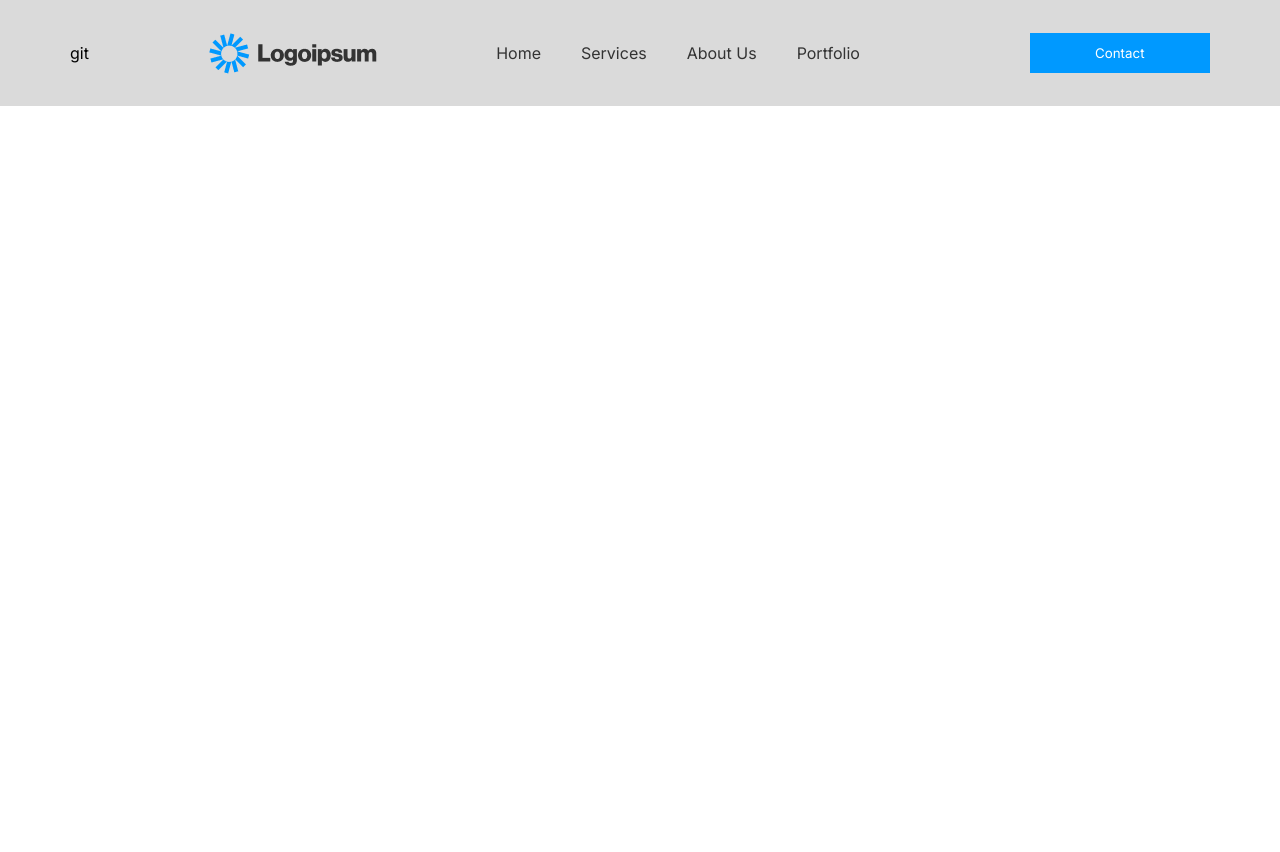
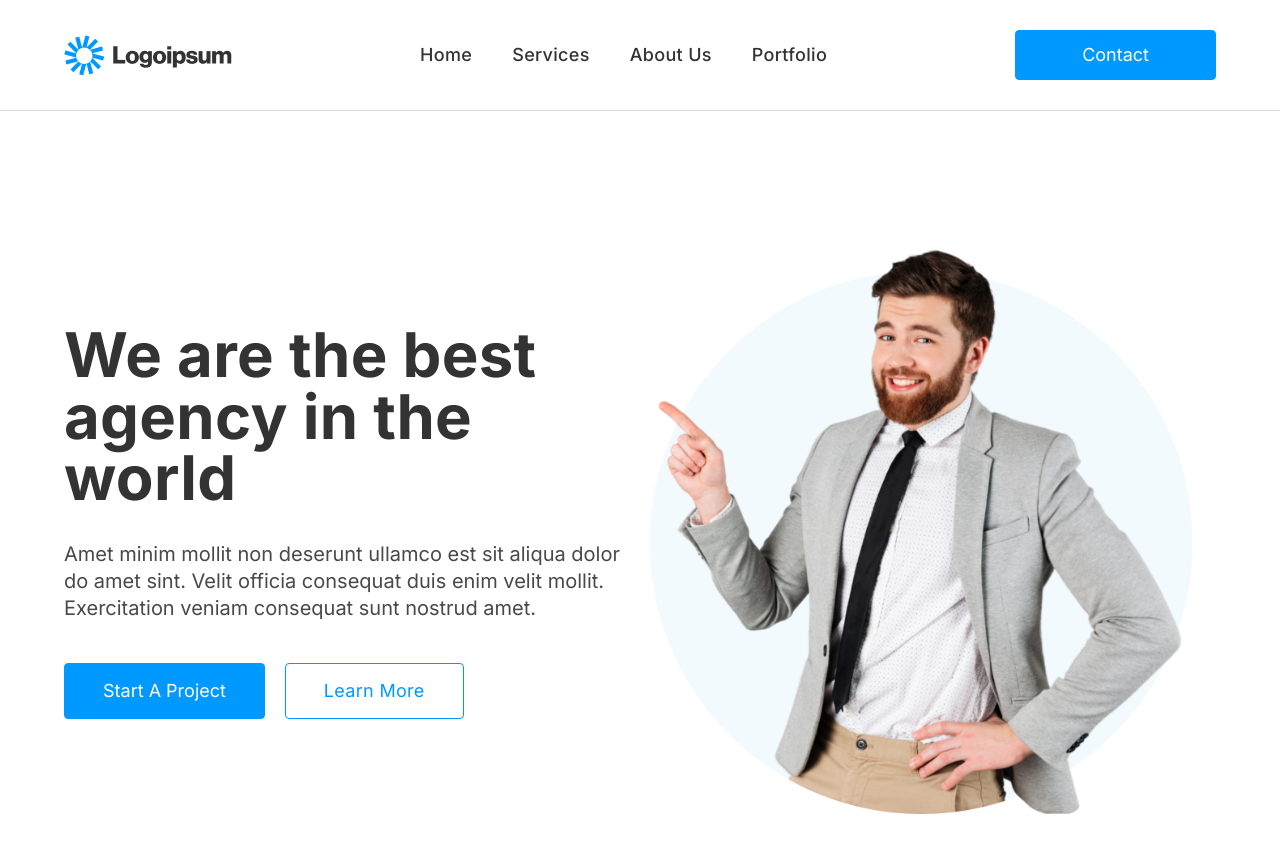
Before and after one commit to AnilThakur1/agency, a plain HTML site: page index.html in a window 1280 px wide. Before the commit the page ends 800 px from the top, so only its background shows below. Drawn offline with Linux system fonts and the light colour scheme.

Commit message:
landing page of agency's project

```diff
--- a/index.html
+++ b/index.html
@@ -1,17 +1,20 @@
 <!DOCTYPE html>
 <html lang="en">
+
 <head>
     <meta charset="UTF-8">
     <meta name="viewport" content="width=device-width, initial-scale=1.0">
     <title>Portfolio</title>
     <link rel="stylesheet" href="style.css">
-    <!-- <link rel="stylesheet" href="root.css"> -->
+    <link rel="stylesheet" href="root.css">
 
 </head>
+
 <body>
+
     <!-- nav section -->
-<section class="navbar">
-  git
+    <section class="mainnav">
+        <div class="divnav w-90">
             <img class="navphoto" src="Frame.png" alt="">
 
             <ul class="navlink">
@@ -21,10 +24,30 @@
                 <li><a href="PORTFOLIO">Portfolio</a></li>
             </ul>
 
-<button class="navbutton">Contact</button>
+            <button class="btn__main">Contact</button>
+
+        </div>
+    </section>
 
 
+    <!--Landing Page -->
+
+    <section class="landing_page">
+        <div class="landingwrapper w-90">
+
+        <div class="landing_paragraph_section">
+        <h1 class="landing_heading1">We are the best agency in the world</h1>
+        <p class="landing_paragraph">Amet minim mollit non deserunt ullamco est sit aliqua dolor do amet sint. Velit officia consequat duis enim velit mollit. Exercitation veniam consequat sunt nostrud amet.</p>
+            <button class="btn__main btn_main_short">Start a Project</button>
+            <a class="btn_main_outline" href="#">Learn More</a>
+
+
+        </div>
+
+          <img class="landing_page_photo" src="Home Header Img.png" alt="">
+        </div>
     </section>
 
 </body>
+
 </html>
--- a/root.css
+++ b/root.css
@@ -30,21 +30,21 @@ ol, ul {
 /* Root css variable  */
 
 :ROOT{
-  --color-primary: #0099FF;
-  --color-secondary:#333333;
-  --color-bodycolor: #494949;
-  --color-gray2: #999999;
-  --color-white: #FFFFFF;
+  --color--primary: #0099FF;
+  --color--secondary:#333333;
+  --color--bodycolor: #494949;
+  --color--gray2: #999999;
+  --color--white: #FFFFFF;
 
 
 
-  --bg-nav: #DADADA;
+  --bg--nav: #DADADA;
   --bg--white:#FFFFFF;
   --bg--light--blue:#0099FF0A;
   --bg--blue: #1694E8;
   --bg--grey: #F5FBFF;
 
-  --font--primary:"inter";
+  --font--primary:"Inter",serif;
 
 
   --text--primary:#494949;
@@ -63,6 +63,7 @@ ol, ul {
 html {
   font-size: 16px;
   scroll-behavior: smooth;
+  font-family: var(--font--primary);
 
 }
 
@@ -70,10 +71,11 @@ body {
   /* font-size: 1rem; */
   /* font-weight: 300; */
   /* background-color: var(--bg-grey); */
-  color: var(--text-primary);
-  letter-spacing: 0.02rem;;
+  color: var(--text--primary);
+  letter-spacing: 0.02rem;
   line-height: 1.4;
-  font-family: "inter"
+  font-family: var(--font--primary);
+  font-family: "Inter",serif;
 }
 
 
@@ -119,13 +121,13 @@ body h1{
 
 
 
-body  .large_text_bold,
-      .large_text_regular,
-      .medium_text_bold,
-      .medium_text_regular,
-      .normal_text_bold,
-      .normal_text_regular,
-      .small_text_bold{
+    body  .large_text_bold,
+    body  .large_text_regular,
+    body  .medium_text_bold,
+    body  .medium_text_regular,
+    body  .normal_text_bold,
+    body  .normal_text_regular,
+    body .small_text_bold{
       line-height: 1.7rem;
       }
 
@@ -165,3 +167,47 @@ body  .large_text_bold,
     font-size: 0.875rem;
     /* line-height: 1.7rem; */
   }
+
+  .btn__main {
+    padding: 15px 66px;
+    color: var(--text--white);
+    text-transform: capitalize;
+    font-family: var(--font--primary);
+    background: var(--color--primary);
+    border: 1px solid var(--color--primary);
+    font-weight: 400;
+    border-radius: 4px;
+    font-size: 1.125rem;
+    /* letter-spacing: 0.125rem; */
+    line-height: 1;
+
+  }
+
+  .btn_main_short{
+    padding: 18px 38px;
+  }
+
+
+
+  .btn__main:hover{
+    opacity: 0.8;
+  }
+
+
+
+  /* Landing Page*************************************** */
+
+   .btn_main_outline{
+    padding: 18px 38px;
+    color: var(--color--primary);
+    border: 1px solid var(--color--primary);
+    border-radius: 4px;
+    text-decoration: none;
+    font-family: var(--font--primary);
+    font-weight: 400;
+    font-size: 1.125rem;
+    /* letter-spacing: 0.125rem; */
+    line-height: 1;
+    display: inline-block;
+    margin-left: 15px;
+   }
--- a/style.css
+++ b/style.css
@@ -1,46 +1,111 @@
-@import url('https://fonts.googleapis.com/css2?family=Inter:ital,opsz,wght@0,14..32,100..900;1,14..32,100..900&display=swap');
 
-*{
-   font-family: "inter";
-   margin: 0;
-   padding: 0;
+
+/* nav section****************************************** */
+.landing_page{
+   background-color: var(--color-white);
 }
-/* nav section */
+.w-90{
+   width: 90%;
+   margin: 0 auto;
+}
 
-.navbar{
+.mainnav {
+   width: 100%;
+   background-color: var(--color-white);
+   border-bottom: 1px solid #DADADA;
+}
+
+.divnav {
    display: flex;
    justify-content: space-between;
    align-items: center;
-   background-color: #DADADA;
-   padding: 32px 70px;
+   padding-top: 30px;
+   padding-bottom: 30px;
 }
 
-.navlink{
+.navlink {
    display: flex;
    gap: 40px;
 }
 
-.navlink>li> a{
+.navlink>li>a {
    text-decoration: none;
    color: #333333;
+   font-weight: 500;
+   font-size: 1.125rem;
+
 }
 
-.navlink>li{
-   list-style: none;
-}
-
-.navlink>li>a:hover{
+.navlink>li>a:hover {
    text-decoration: underline;
 }
 
-.navphoto{
+
+
+/* Landing Page ******************************************** */
+
+.landingwrapper{
+   display: flex;
    align-items: center;
-   text-align: center;
+   justify-content: space-between;
+   margin-top: 118px;
+   margin-bottom: 118px;
 }
-.navbutton{
-   background-color: #0099FF;
-   border: none;
-   padding: 12px 65.5px;
-   color: white;
-   margin-left: 50px;
+
+
+.landing_paragraph_section{
+   width: 50%;
 }
+
+
+.landing_page_photo{
+   width: 50%;
+}
+
+.landing_heading1{
+   font-weight: 700;
+   font-size: 3.85rem;
+    line-height: 1;
+    /* letter-spacing: -1.5%; */
+    color: var(--text--secondary);
+    margin-bottom: 32px;
+   }
+
+ .landing_paragraph{
+   font-weight: 400;
+   font-size: 20px;
+   line-height: 1.7rem;
+   letter-spacing: 0;
+   margin-bottom: 40px;
+ }
+
+ .landing_button{
+   padding: 15px 38px;
+    color: var(--text--white);
+    /* text-transform: capitalize; */
+    font-family: var(--font--primary);
+    background: var(--color--primary);
+    border: none;
+    font-weight: 200;
+    border-radius: 4px;
+    font-size: 1.125rem;
+
+
+ }
+ .landing_button:hover{
+   opacity: 0.8;
+ }
+
+ .landing_link{
+   padding: 15px 50px;
+   color: var(--color--primary);
+   border: 1px solid var(--color--primary);
+   border-radius: 4px;
+   text-decoration: none;
+ }
+
+ .landing_link:hover{
+   background: var(--color--primary);
+   color: var(--color--white);
+   opacity: 0.6;
+   }
```
Also changed, not shown: Home Header Img.png (added). Lines whose indentation alone changed are shown as unchanged.
